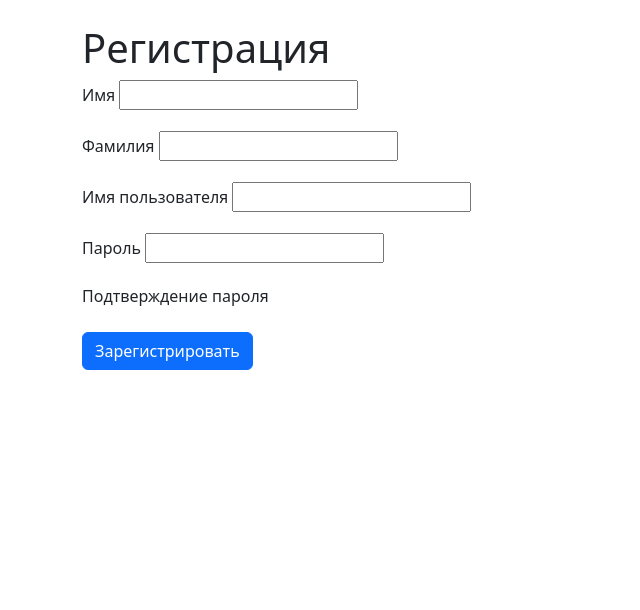
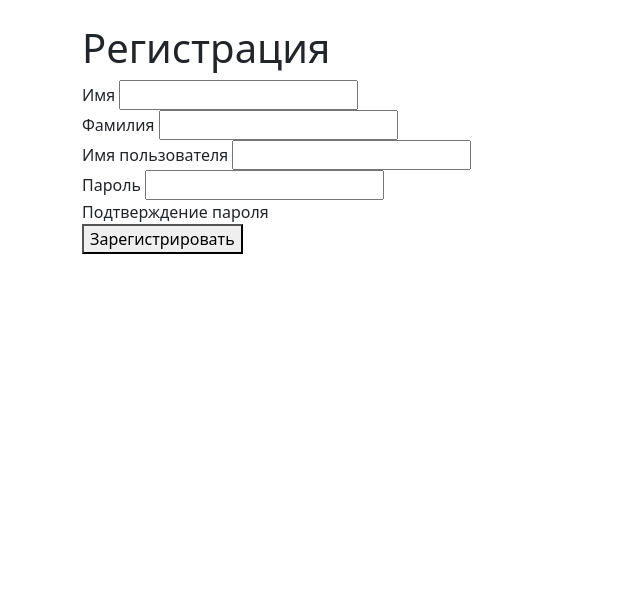
Before and after one commit to trunsib/python-project-52, a Django app: page /users/create/ in a window 1280 px wide. Shown: the part 56-666 px from the top of the page, without its empty margins (0-640 px from the left). Run offline with Django 5.2, Linux system fonts and the light colour scheme; some libraries are stand-ins or nearby versions.

Commit message:
task_manager

```diff
--- a/task_manager/templates/users/form.html
+++ b/task_manager/templates/users/form.html
@@ -7,33 +7,32 @@
 <form method="post">
   {% csrf_token %}
 
-  <div class="mb-3">
-    <label for="id_first_name" class="form-label">Имя</label>
+  <div>
+    <label for="id_first_name">Имя</label>
     {{ form.first_name }}
   </div>
 
-  <div class="mb-3">
-    <label for="id_last_name" class="form-label">Фамилия</label>
+  <div>
+    <label for="id_last_name">Фамилия</label>
     {{ form.last_name }}
   </div>
 
-  <div class="mb-3">
-    <label for="id_username" class="form-label">Имя пользователя</label>
+  <div>
+    <label for="id_username">Имя пользователя</label>
     {{ form.username }}
   </div>
 
-  <div class="mb-3">
-    <label for="id_password" class="form-label">Пароль</label>
+  <div>
+    <label for="id_password">Пароль</label>
     {{ form.password }}
   </div>
 
-  <div class="mb-3">
-    <label for="id_password_confirm" class="form-label">Подтверждение пароля</label>
+  <div>
+    <label for="id_password_confirm">Подтверждение пароля</label>
     {{ form.password_confirm }}
   </div>
 
-  <button type="submit" class="btn btn-primary">Зарегистрировать</button>
-
+  <button type="submit">Зарегистрировать</button>
 </form>
 
 {% endblock %}
```
Also changed, not shown: task_manager/users/forms.py (+25 -13 lines).
